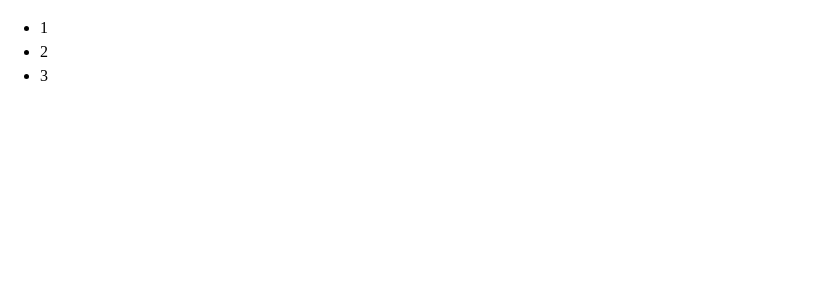
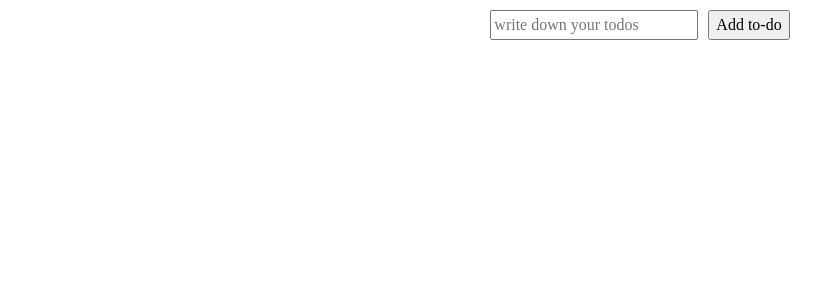
Before and after one commit to OlegLuppov/TO-DO-on-React, a React app: page / in a window 1280 px wide. Shown: the top 300 px of the page, without its empty margins (0-829 px from the left). Built offline with nearby package versions, Linux system fonts and the light colour scheme.

Commit message:
feat: add App.jsx and components:inputField,todoItem,todosOne and write app logic that renders cases and writes them to localeStorage, and when reloading the page, renders an array of cases from localeStorage

```diff
--- /dev/null
+++ b/src/App.jsx
@@ -0,0 +1,3 @@
+import './scss/reset.scss'
+import './scss/style.scss'
+import './components/todosItem.jsx'
--- a/src/components/App.jsx
+++ /dev/null
@@ -1,12 +0,0 @@
-import React from 'react'
-import { createRoot } from 'react-dom/client'
-
-const container = document.querySelector('.container')
-const root = createRoot(container)
-root.render(
-  <ul>
-    <li>1</li>
-    <li>2</li>
-    <li>3</li>
-  </ul>
-)
--- /dev/null
+++ b/src/components/inputField.jsx
@@ -0,0 +1,14 @@
+import React from 'react'
+
+const InputField = ({ onClick, value, onChange }) => {
+  return (
+    <form className="todos">
+      <input type="text" placeholder="write down your todos" value={value} onChange={onChange} />
+      <button type="button" onClick={onClick}>
+        Add to-do
+      </button>
+    </form>
+  )
+}
+
+export default InputField
--- /dev/null
+++ b/src/components/todosItem.jsx
@@ -0,0 +1,47 @@
+import React, { useState, useEffect } from 'react'
+import { createRoot } from 'react-dom/client'
+
+import ToDoList from './todosOne.jsx'
+import InputField from './inputField.jsx'
+
+const setLocaleStorage = (key, value) => {
+  localStorage.setItem(key, JSON.stringify(value))
+}
+
+let listTodos = []
+
+const ToDoItem = () => {
+  const [list, setList] = useState(listTodos)
+  const [value, setValue] = useState('')
+
+  const handlerAddToDos = (e) => {
+    e.preventDefault()
+
+    if (value !== '') {
+      listTodos.push({ todo: value, id: listTodos.length })
+      setList(listTodos)
+      setValue('')
+      setLocaleStorage('Oleg', listTodos)
+    }
+  }
+
+  useEffect(() => {
+    if (localStorage.getItem('Oleg')) {
+      listTodos = [...listTodos, ...JSON.parse(localStorage.getItem('Oleg'))]
+      setList(listTodos)
+    }
+  }, [])
+
+  return (
+    <>
+      <InputField value={value} onChange={(e) => setValue(e.target.value)} onClick={handlerAddToDos} />
+      <ul className="list__todos">
+        <ToDoList todos={list} />
+      </ul>
+    </>
+  )
+}
+
+const container = document.querySelector('.container')
+const root = createRoot(container)
+root.render(<ToDoItem />)
--- /dev/null
+++ b/src/components/todosOne.jsx
@@ -0,0 +1,16 @@
+import React, { useState } from 'react'
+
+const ToDoList = ({ todos, onClick, id }) =>
+  todos.map((todo) => (
+    <li className="todo" key={todo.id} id={todo.id}>
+      {todo.todo}
+      <div>
+        <button type="button">done</button>
+        <button type="button" onClick={onClick}>
+          delete
+        </button>
+      </div>
+    </li>
+  ))
+
+export default ToDoList
--- a/src/index.jsx
+++ /dev/null
@@ -1,2 +0,0 @@
-import './scss/reset.scss'
-import './components/App.jsx'
--- a/src/scss/style.scss
+++ b/src/scss/style.scss
@@ -0,0 +1,33 @@
+.container {
+    display: flex;
+    flex-direction: column;
+    align-items: center;
+    gap: 50px;
+    margin: 0 auto;
+    max-width: 1440px;
+    padding: 10px;
+
+    .todos {
+        display: flex;
+        gap: 10px;
+    }
+
+    .list__todos {
+        width: 100%;
+    }
+
+    .todo {
+        display: flex;
+        justify-content: space-between;
+        border-top: solid 1px black;
+        border-right: solid 1px black;
+        border-left: solid 1px black;
+        padding: 5px;
+        list-style-type: none
+    }
+
+    .todo:last-child {
+        border-bottom: solid 1px black;
+    }
+
+}
--- a/webpack.config.js
+++ b/webpack.config.js
@@ -4,7 +4,7 @@ const HTMLWebpackPlugin = require('html-webpack-plugin')
 const MiniCssExtractPlugin = require('mini-css-extract-plugin')
 
 module.exports = {
-  entry: ['@babel/polyfill', './src/index.jsx'],
+  entry: ['@babel/polyfill', './src/App.jsx'],
   output: {
     path: path.resolve(__dirname, './dist'),
     filename: 'bandle.js',
```
